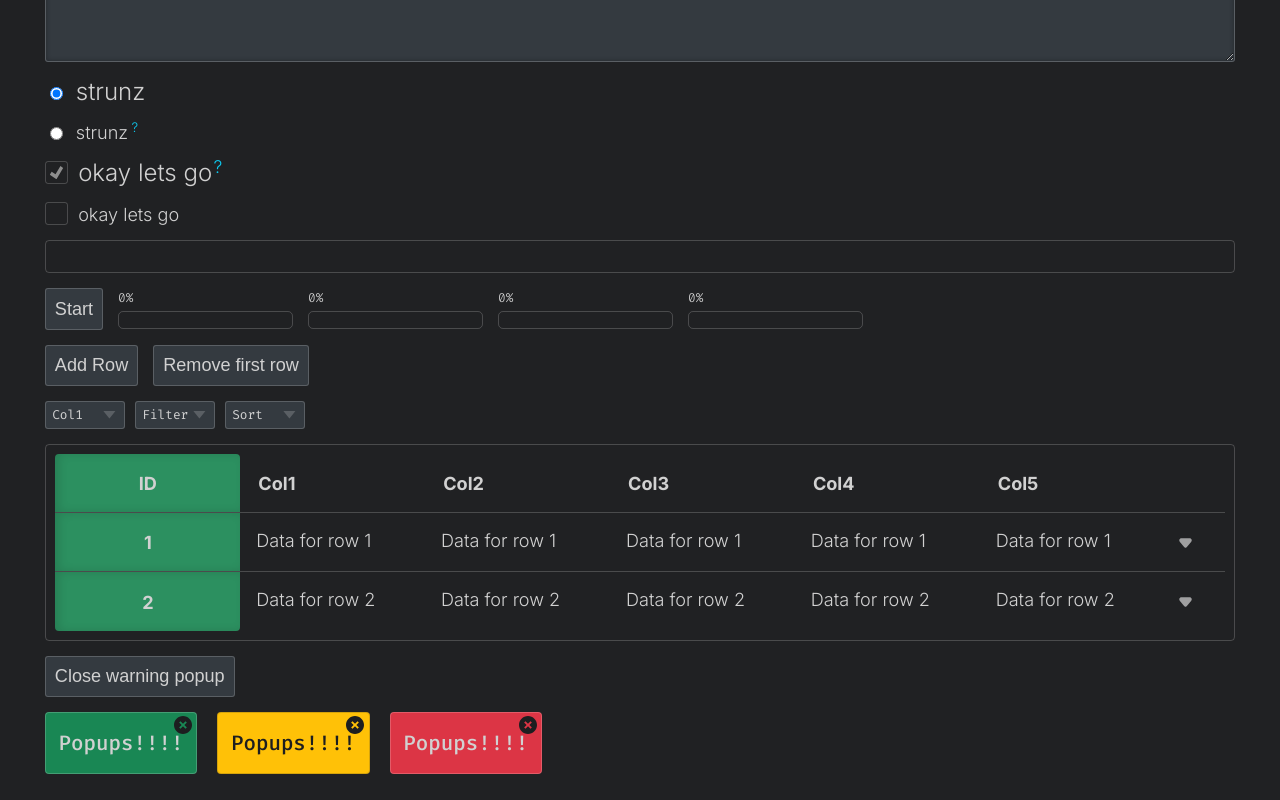
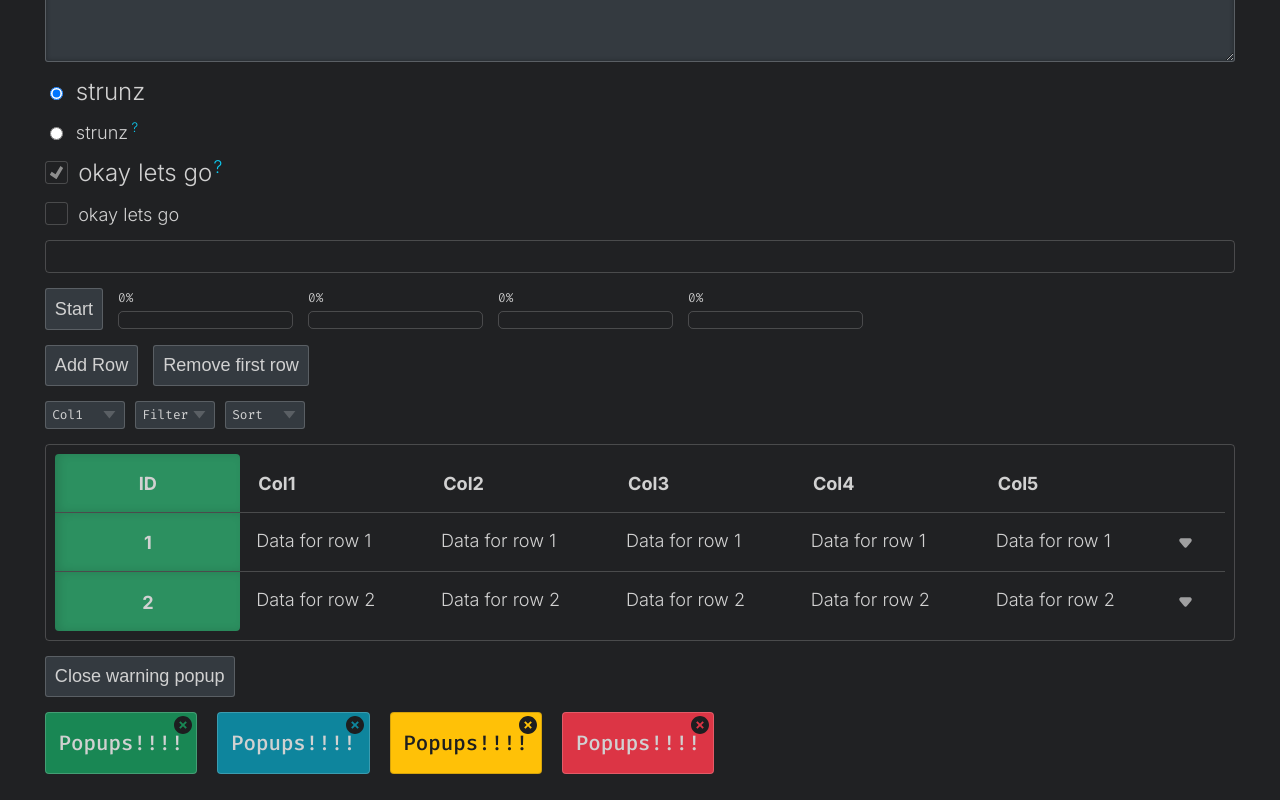
Before and after one commit to ImL0w/Svelte-CloudKit, a SvelteKit app in the folder CloudKit/: page / in a window 1280 px wide. Shown: the part 349-1149 px from the top of the page. Built offline with nearby package versions, Linux system fonts and the light colour scheme.

Commit message:
info popup added

```diff
--- a/CloudKit/src/routes/+page.svelte
+++ b/CloudKit/src/routes/+page.svelte
@@ -99,6 +99,7 @@
 			<Button func={closeWarning}>Close warning popup</Button>
 			<div class="flex gap-4">
 				<Popup theme="success"><h3>Popups!!!!</h3></Popup>
+				<Popup theme="info"><h3>Popups!!!!</h3></Popup>
 				<Popup bind:close={closeWarning} theme="warning"
 					><h3 style:color="var(--dark)">Popups!!!!</h3></Popup
 				>
```
